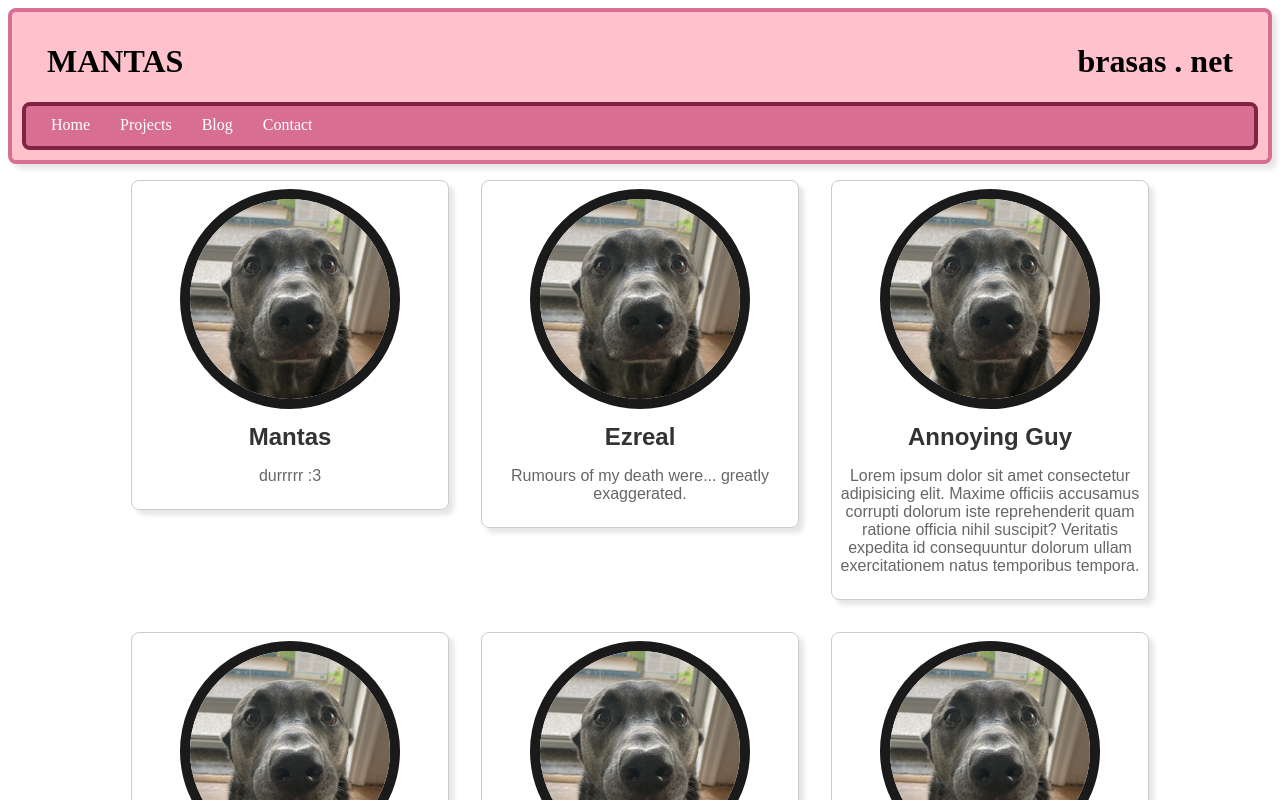
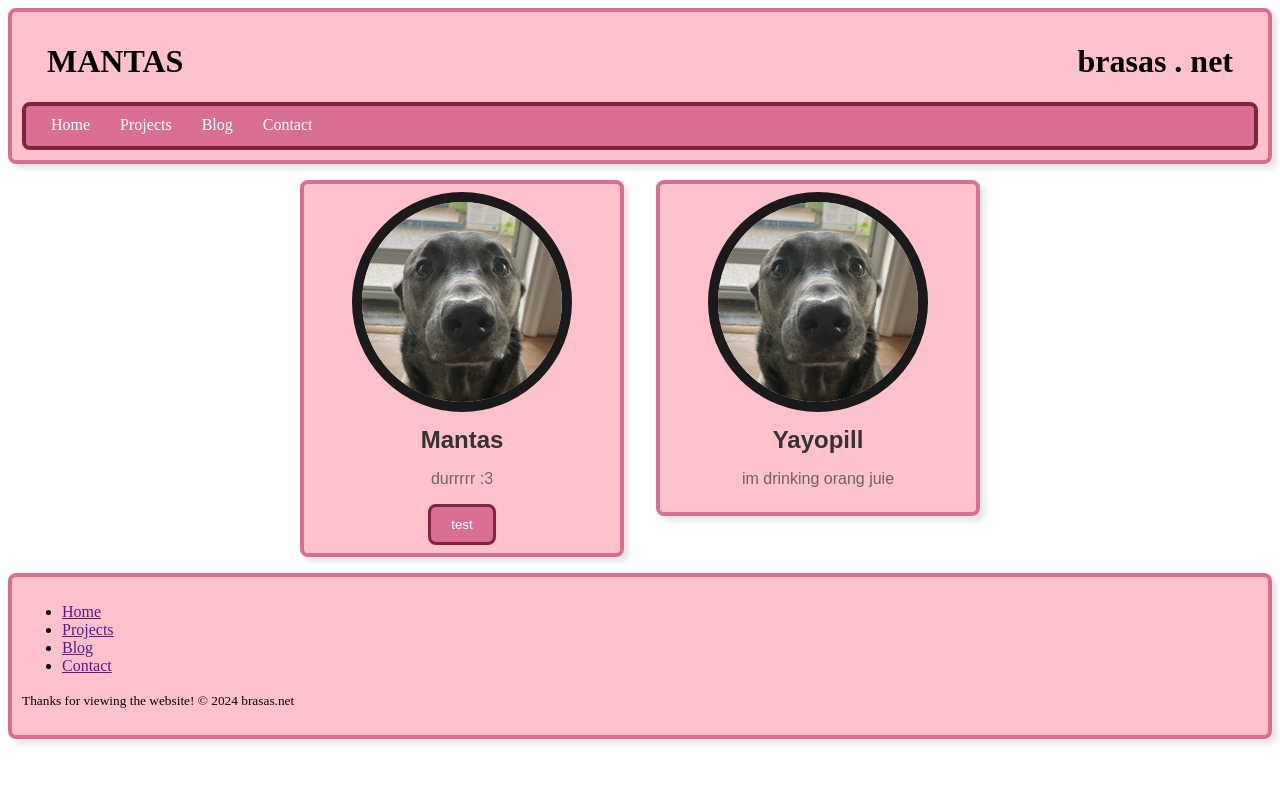
Before and after one commit to MantasBrasas/MantasBrasas.github.io, a React (Vite) app in the folder brasas-net/: page / in a window 1280 px wide. Shown: the top 800 px of the page. Built offline with nearby package versions, Linux system fonts and the light colour scheme.

Commit message:
refactoring styling to modular for card/button components, adjusted card component to accept variable buttons

```diff
--- a/brasas-net/src/App.jsx
+++ b/brasas-net/src/App.jsx
@@ -1,7 +1,7 @@
 import Header from "./Header/Header.jsx"
 import Footer from "./Footer/Footer.jsx"
-import Card from "./Card.jsx";
-import Button from "./Button.jsx";
+import Card from "./Card/Card.jsx";
+import Button from "./Button/Button.jsx";
 
 function App() {
 
@@ -9,14 +9,8 @@ function App() {
       <>
       <Header/>
       <div className="body">
-        <Card title="Mantas" text="durrrrr :3"/>
-        <Card title="Ezreal" text="Rumours of my death were... greatly exaggerated."/>
-        <Card title="Annoying Guy" text="Lorem ipsum dolor sit amet consectetur adipisicing elit. Maxime officiis accusamus corrupti dolorum iste reprehenderit quam ratione officia nihil suscipit? Veritatis expedita id consequuntur dolorum ullam exercitationem natus temporibus tempora."/>
-        <Card/>
-        <Card/>
-        <Card/>
-        <Card title="Femward" text="Feel how cold my hands are!"/>
-        <Card/>
+        <Card title="Mantas" text="durrrrr :3" buttons={[{title: "test", link: "https://www.google.com/"}]}/>
+        <Card title="Yayopill" text="im drinking orang juie"/>
       </div>
       <Footer/>
       </>
--- a/brasas-net/src/Button.jsx
+++ /dev/null
@@ -1,17 +0,0 @@
-function Button(){
-
-    const styles = {
-        backgroundColor: "pink",
-        padding: "10px 20px",
-        borderRadius: "5px",
-        border: "none",
-        cursor: "pointer",
-        display: "inline-block"
-    }
-
-    return(
-        <button style={styles}>Click me!</button>
-    );
-}
-
-export default Button
--- /dev/null
+++ b/brasas-net/src/Button/Button.jsx
@@ -0,0 +1,23 @@
+import PropTypes from 'prop-types'
+import styles from "./Button.module.css"
+
+function Button(props){
+    return(
+        <a href={props.link} target={props.target}>
+            <button className={styles.button}>{props.title}</button>
+        </a>
+    );
+}
+
+Button.propTypes = {
+    title: PropTypes.string,
+    link: PropTypes.string,
+    target: PropTypes.string,
+}
+Button.defaultProps = {
+    title: "Click me!",
+    link: "",
+    target: "_blank",
+}
+
+export default Button
--- /dev/null
+++ b/brasas-net/src/Button/Button.module.css
@@ -0,0 +1,9 @@
+.button{
+    color: white;
+    background-color: hsl(340, 57%, 64%);
+    padding: 10px 20px;
+    border-radius: 1vh;
+    border: 3px solid hsl(340, 57%, 32%);
+    cursor: pointer;
+    display: inline-block;
+}
--- a/brasas-net/src/Card.jsx
+++ /dev/null
@@ -1,25 +0,0 @@
-import ppic from './assets/argo.png'
-import PropTypes from 'prop-types'
-
-function Card(props){
-    return(
-        <div className="card">
-            <div className="card-image-holder">
-                <img className="card-image" src={ppic} alt="picture of my dog Argo!"></img>
-            </div>
-            <h2 className="card-title">{props.title}</h2>
-            <p className="card-text">{props.text}</p>
-        </div>
-    );
-}
-
-Card.propTypes = {
-    title: PropTypes.string,
-    text: PropTypes.string,
-}
-Card.defaultProps = {
-    title: "Mantas",
-    text: "yippee :)",
-}
-
-export default Card
--- /dev/null
+++ b/brasas-net/src/Card/Card.jsx
@@ -0,0 +1,37 @@
+import Button from '../Button/Button.jsx';
+import ppic from '../assets/argo.png'
+import PropTypes from 'prop-types'
+import styles from './Card.module.css'
+
+function Card(props){
+
+    const buttons = props.buttons;
+
+    const buttonItems = buttons.map(button => <Button title={button.title} link={button.link}/>)
+
+    return(
+        <div className={styles.card}>
+            <div className={styles.imageHolder}>
+                <img className="card-image" src={ppic} alt="picture of my dog Argo!"></img>
+            </div>
+            <h2 className={styles.title}>{props.title}</h2>
+            <p className={styles.text}>{props.text}</p>
+            <>
+                {buttonItems}
+            </>
+        </div>
+    );
+}
+
+Card.propTypes = {
+    title: PropTypes.string,
+    text: PropTypes.string,
+    buttons: PropTypes.arrayOf
+}
+Card.defaultProps = {
+    title: "Mantas",
+    text: "yippee :)",
+    buttons: [],
+}
+
+export default Card
--- /dev/null
+++ b/brasas-net/src/Card/Card.module.css
@@ -0,0 +1,31 @@
+.card{
+    border: 4px solid hsl(340, 57%, 64%);
+    background-color: hsl(350, 100%, 88%);
+    border-radius: 1vh;
+    box-shadow: 5px 5px 5px hsla(0, 0%, 0%, 0.1);
+    padding: 1vh;
+    margin: 2vh;
+    vertical-align: top;
+    text-align: center;
+    width: 300px;
+    display: inline-block;
+    overflow: hidden;
+}
+.imageHolder{
+    width: 200px;
+    height: 200px;
+    border: 10px solid hsl(0, 0%, 10%);
+    border-radius: 50%;
+    margin-bottom: 10px;
+    overflow: hidden;
+    display: inline-block;
+}
+.title{
+    font-family: Arial, sans-serif;
+    margin: 0;
+    color: hsl(0, 0%, 20%)
+}
+.text{
+    font-family: Arial, sans-serif;
+    color: hsl(0, 0%, 40%)
+}
--- a/brasas-net/src/Header/Header.jsx
+++ b/brasas-net/src/Header/Header.jsx
@@ -1,13 +1,11 @@
 import styles from "./Header.module.css"
 
 function Header(){
-    const handleClick = () => console.log("Yowch!");
-
     return(
         <div className={styles.header}>
             <div classname={styles.title}>
                 <h1 className={styles.name}>MANTAS</h1>
-                <h1 onClick={handleClick} className={styles.address}>brasas . net</h1>
+                <h1 className={styles.address}>brasas . net</h1>
             </div>
             <nav className={styles.navbar}>
                 <ul>
--- a/brasas-net/src/Header/Header.module.css
+++ b/brasas-net/src/Header/Header.module.css
@@ -23,9 +23,6 @@
     text-align: right;
     display: inline-block;
 }
-.address:hover{
-    cursor: pointer;
-}
 .navbar ul{
     list-style-type: none;
     background-color: hsl(340, 57%, 64%);
--- a/brasas-net/src/index.css
+++ b/brasas-net/src/index.css
@@ -33,12 +33,3 @@
   font-family: Arial, sans-serif;
   color: hsl(0, 0%, 40%)
 }
-
-.button{
-  background-color: pink;
-  padding: 10px 20px;
-  border-radius: 5px;
-  border: none;
-  cursor: pointer;
-  display: inline-block;
-}
```
